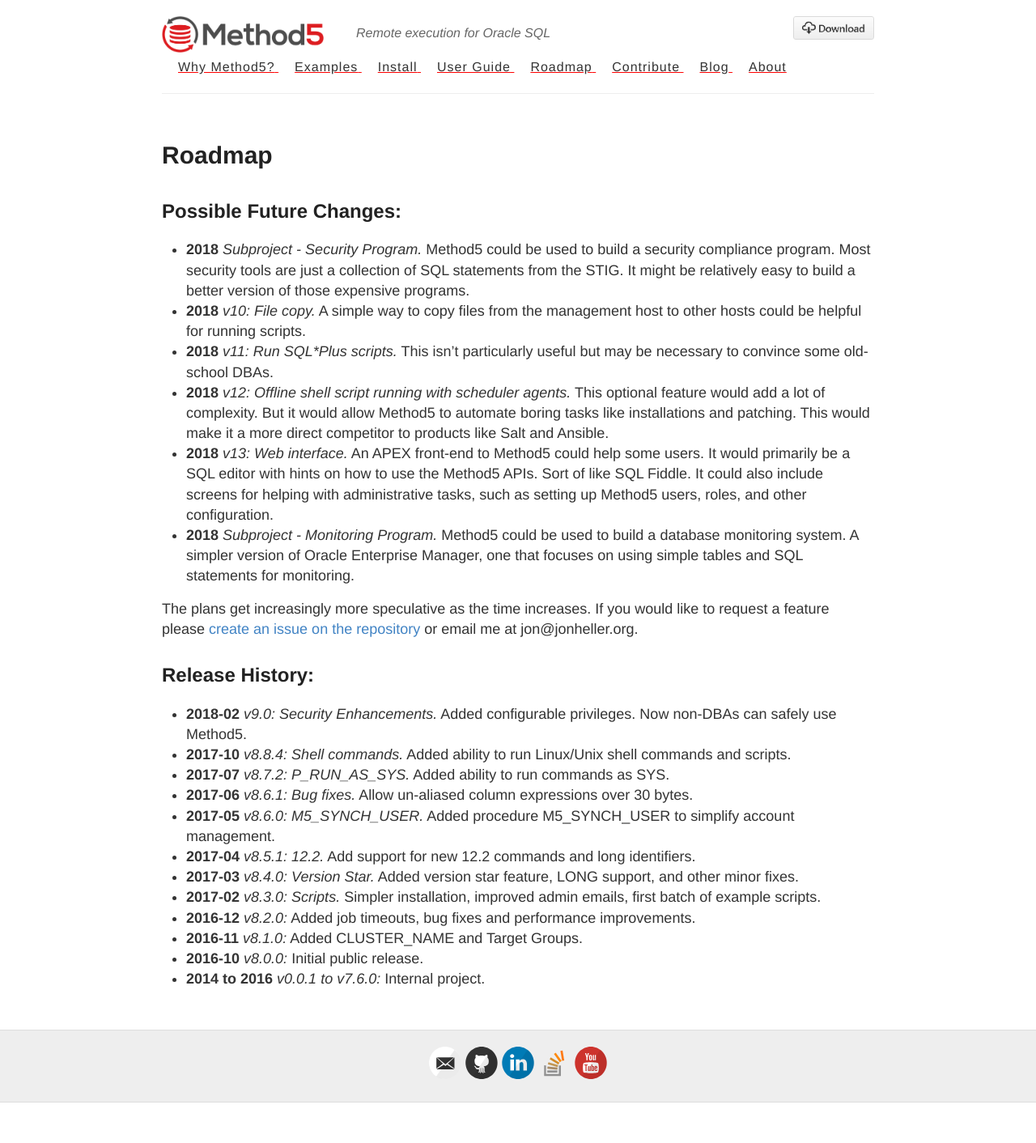
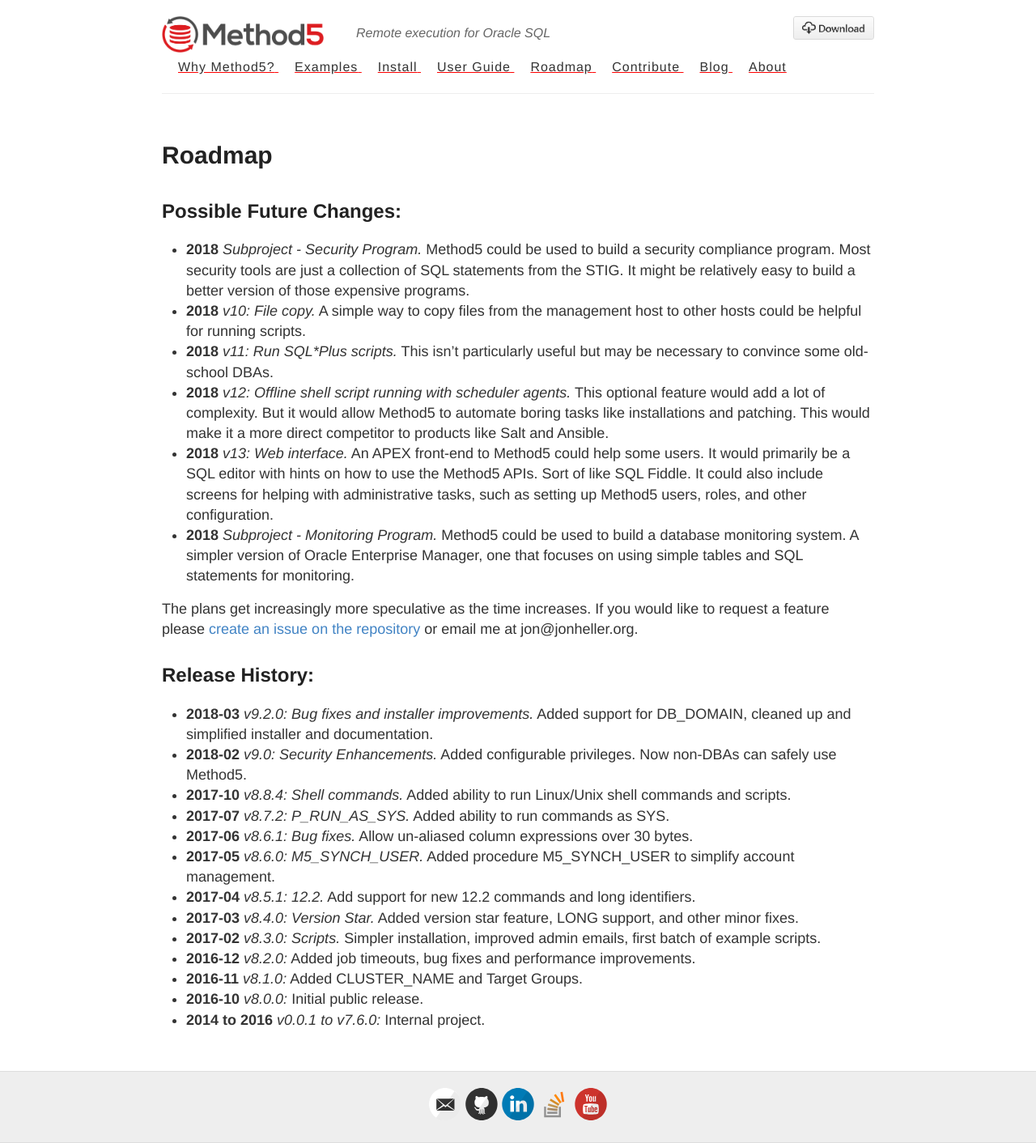
Before and after one commit to method5/method5.github.io, a Jekyll site: the page built from roadmap.md, in a window 1280 px wide. Shown: the whole page at 81% size. Built offline with Jekyll 4.4.1, drawn with Linux system fonts in a browser that asks for light colours; before the commit the page ends 1362 px from its top, so only the background shows below that.

Commit message:
Added 9.2.0

```diff
--- a/roadmap.md
+++ b/roadmap.md
@@ -19,6 +19,7 @@ The plans get increasingly more speculative as the time increases.  If you would
 Release History:
 ----------------
 
+* **2018-03** _v9.2.0: Bug fixes and installer improvements._ Added support for DB_DOMAIN, cleaned up and simplified installer and documentation.
 * **2018-02** _v9.0: Security Enhancements._  Added configurable privileges.  Now non-DBAs can safely use Method5.
 * **2017-10** _v8.8.4: Shell commands._  Added ability to run Linux/Unix shell commands and scripts.
 * **2017-07** _v8.7.2: P_RUN_AS_SYS._  Added ability to run commands as SYS.
```
